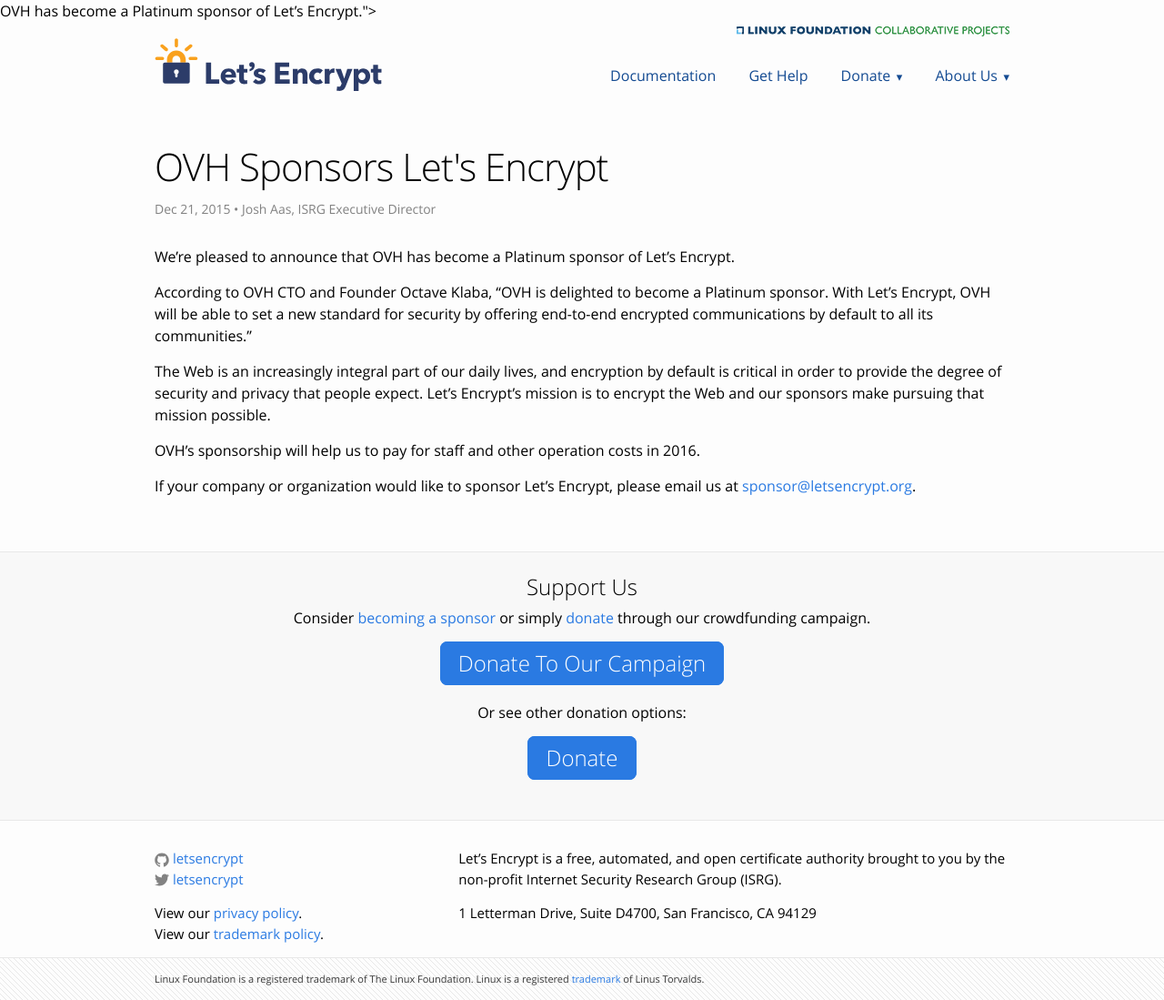
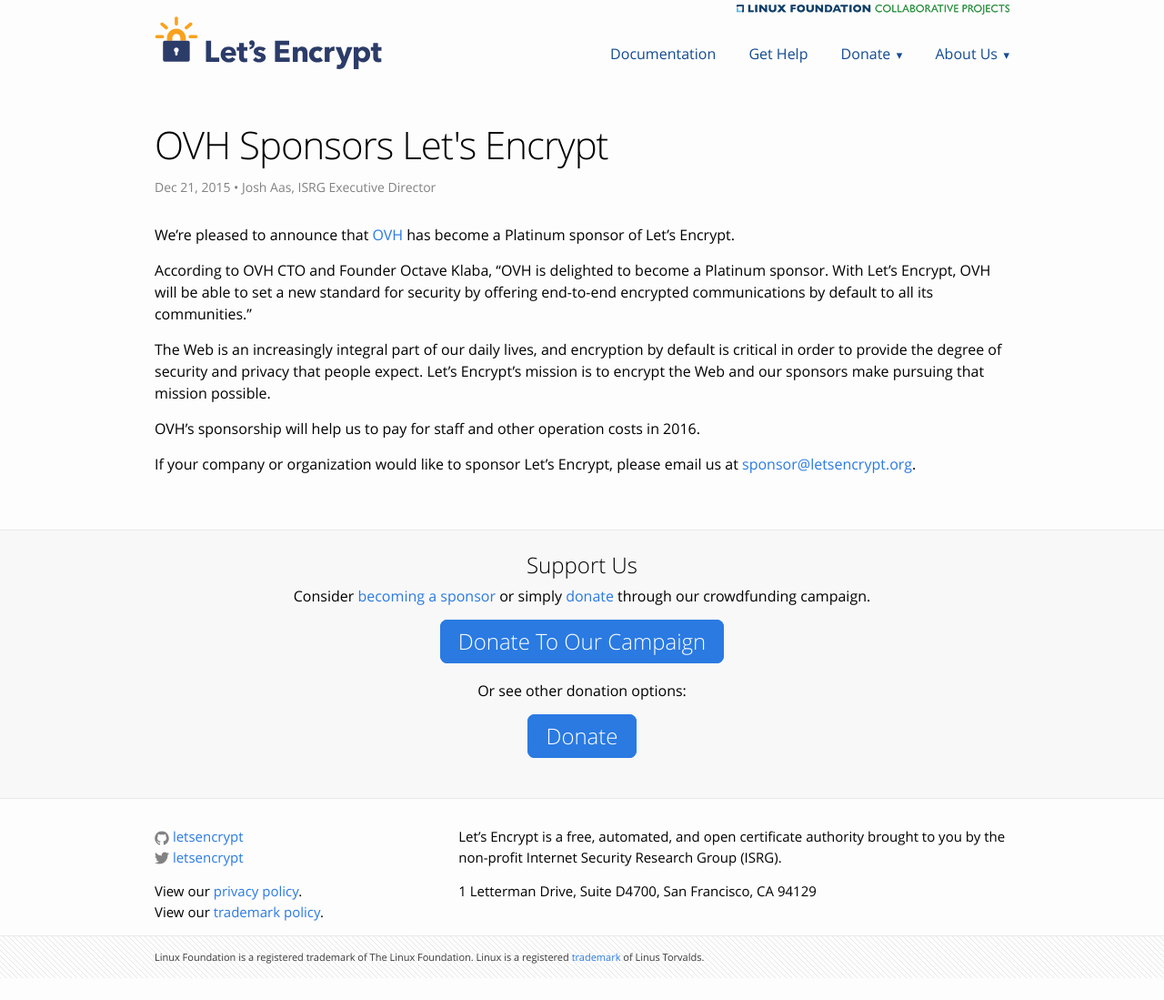
Before and after one commit to snowman1120/website, a Jekyll site: the page built from _posts/2015-12-21-ovh-sponsorship.markdown, in a window 1280 px wide. Shown: the whole page at 91% size. Built offline with Jekyll 4.4.1, drawn with Linux system fonts in a browser that asks for light colours; after the commit the page ends 1075 px from its top, so only the background shows below that.

Commit message:
Fix HTML link in OVH blog post.

```diff
--- a/_posts/2015-12-21-ovh-sponsorship.markdown
+++ b/_posts/2015-12-21-ovh-sponsorship.markdown
@@ -3,10 +3,10 @@ layout: post
 title: "OVH Sponsors Let's Encrypt"
 date: 2015-12-21T9:00
 author: Josh Aas, ISRG Executive Director
-excerpt: We’re pleased to announce that <a href="https://www.ovh.com/">OVH</a> has become a Platinum sponsor of Let’s Encrypt.
+excerpt: We’re pleased to announce that OVH has become a Platinum sponsor of Let’s Encrypt.
 ---
 
-We’re pleased to announce that OVH has become a Platinum sponsor of Let’s Encrypt.
+We’re pleased to announce that <a href="https://www.ovh.com/">OVH</a> has become a Platinum sponsor of Let’s Encrypt.
 
 According to OVH CTO and Founder Octave Klaba, "OVH is delighted to become a Platinum sponsor. With Let's Encrypt, OVH will be able to set a new standard for security by offering end-to-end encrypted communications by default to all its communities."
 
```
